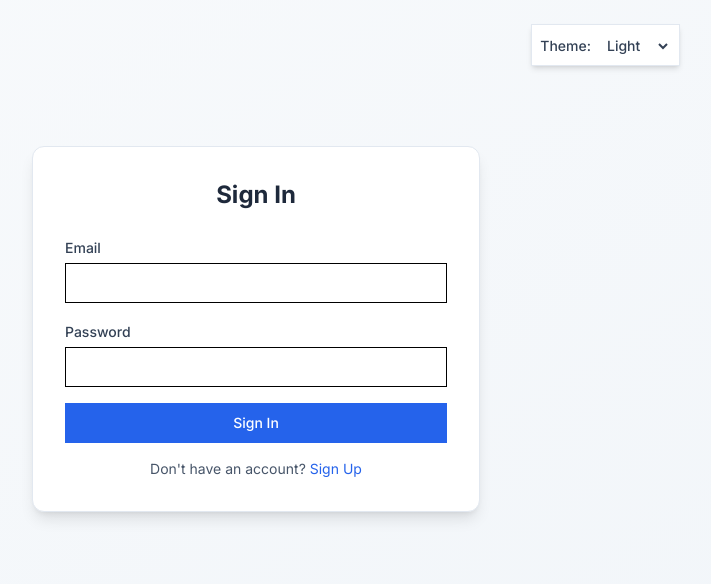
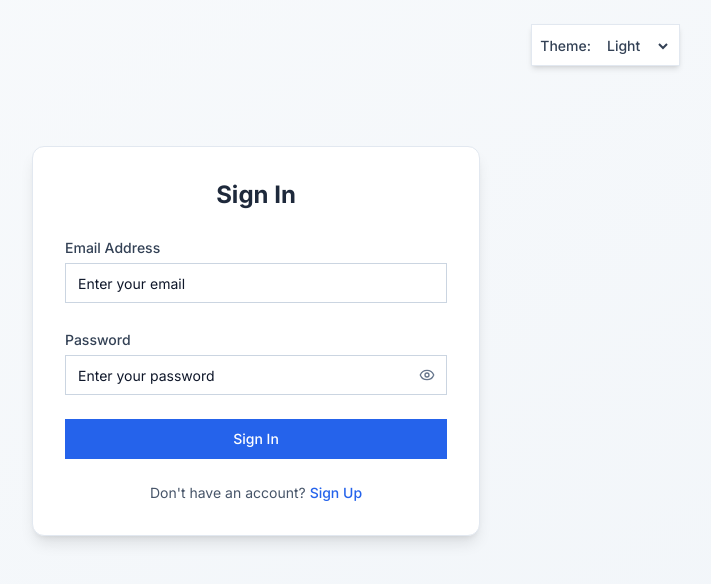
Before and after one commit to BrandBoulevard/email-safe-spotter-pro, a React (Vite) app: page /auth in a window 1280 px wide. Shown: the top 584 px of the page, without its empty margins (384-1095 px from the left). Built offline with nearby package versions, Linux system fonts and the light colour scheme.

Commit message:
Fix: Improve AuthForm UI/UX
- Improved password visibility by changing the input type to "password".
- Fixed contrast issues in AuthForm by adjusting text colors based on the selected theme.

```diff
--- a/src/components/AuthForm.tsx
+++ b/src/components/AuthForm.tsx
@@ -6,11 +6,13 @@ import { Input } from '@/components/ui/input';
 import { Label } from '@/components/ui/label';
 import { useTheme } from './ThemeProvider';
 import { useToast } from '@/hooks/use-toast';
+import { Eye, EyeOff } from 'lucide-react';
 
 export const AuthForm: React.FC = () => {
   const [isLogin, setIsLogin] = useState(true);
   const [email, setEmail] = useState('');
   const [password, setPassword] = useState('');
+  const [showPassword, setShowPassword] = useState(false);
   const [loading, setLoading] = useState(false);
   const { theme } = useTheme();
   const { toast } = useToast();
@@ -44,39 +46,78 @@ export const AuthForm: React.FC = () => {
   const getLabelClasses = () => {
     switch(theme) {
       case 'light':
-        return 'text-slate-700';
+        return 'text-slate-700 font-medium';
       case 'dark':
-        return 'text-slate-300';
+        return 'text-slate-300 font-medium';
       case 'hacker':
-        return 'text-green-400 font-mono';
+        return 'text-green-400 font-mono font-medium';
       default:
-        return 'text-slate-700';
+        return 'text-slate-700 font-medium';
+    }
+  };
+
+  const getInputClasses = () => {
+    switch(theme) {
+      case 'light':
+        return 'mt-1 bg-white text-slate-900 border-slate-300 focus:border-blue-500 focus:ring-blue-500';
+      case 'dark':
+        return 'mt-1 bg-slate-700 text-slate-100 border-slate-600 focus:border-blue-400 focus:ring-blue-400';
+      case 'hacker':
+        return 'mt-1 bg-gray-900 text-green-400 border-green-600 focus:border-green-400 focus:ring-green-400 font-mono';
+      default:
+        return 'mt-1 bg-white text-slate-900 border-slate-300 focus:border-blue-500 focus:ring-blue-500';
     }
   };
 
   const getButtonClasses = () => {
     switch(theme) {
       case 'light':
-        return 'w-full bg-blue-600 hover:bg-blue-700 text-white';
+        return 'w-full bg-blue-600 hover:bg-blue-700 text-white font-medium py-2.5';
       case 'dark':
-        return 'w-full bg-blue-600 hover:bg-blue-700 text-white';
+        return 'w-full bg-blue-600 hover:bg-blue-700 text-white font-medium py-2.5';
       case 'hacker':
-        return 'w-full bg-green-600 hover:bg-green-700 text-black font-mono';
+        return 'w-full bg-green-600 hover:bg-green-700 text-black font-mono font-medium py-2.5';
       default:
-        return 'w-full bg-blue-600 hover:bg-blue-700 text-white';
+        return 'w-full bg-blue-600 hover:bg-blue-700 text-white font-medium py-2.5';
     }
   };
 
   const getToggleClasses = () => {
     switch(theme) {
       case 'light':
-        return 'text-blue-600 hover:text-blue-800 cursor-pointer';
+        return 'text-blue-600 hover:text-blue-800 cursor-pointer font-medium';
       case 'dark':
-        return 'text-blue-400 hover:text-blue-300 cursor-pointer';
+        return 'text-blue-400 hover:text-blue-300 cursor-pointer font-medium';
       case 'hacker':
-        return 'text-green-400 hover:text-green-300 cursor-pointer font-mono';
+        return 'text-green-400 hover:text-green-300 cursor-pointer font-mono font-medium';
       default:
-        return 'text-blue-600 hover:text-blue-800 cursor-pointer';
+        return 'text-blue-600 hover:text-blue-800 cursor-pointer font-medium';
+    }
+  };
+
+  const getPasswordToggleClasses = () => {
+    switch(theme) {
+      case 'light':
+        return 'text-slate-500 hover:text-slate-700 cursor-pointer';
+      case 'dark':
+        return 'text-slate-400 hover:text-slate-200 cursor-pointer';
+      case 'hacker':
+        return 'text-green-500 hover:text-green-300 cursor-pointer';
+      default:
+        return 'text-slate-500 hover:text-slate-700 cursor-pointer';
+    }
+  };
+
+  const getDescriptionTextClasses = () => {
+    switch(theme) {
+      case 'light':
+        return 'text-slate-600';
+      case 'dark':
+        return 'text-slate-400';
+      case 'hacker':
+        return 'text-green-500 font-mono';
+      default:
+        return 'text-slate-600';
     }
   };
 
@@ -144,10 +185,10 @@ export const AuthForm: React.FC = () => {
         {isLogin ? 'Sign In' : 'Sign Up'}
       </h2>
 
-      <form onSubmit={handleAuth} className="space-y-4">
+      <form onSubmit={handleAuth} className="space-y-6">
         <div>
           <Label htmlFor="email" className={getLabelClasses()}>
-            Email
+            Email Address
           </Label>
           <Input
             id="email"
@@ -156,7 +197,8 @@ export const AuthForm: React.FC = () => {
             onChange={(e) => setEmail(e.target.value)}
             required
             disabled={loading}
-            className="mt-1"
+            className={getInputClasses()}
+            placeholder="Enter your email"
           />
         </div>
 
@@ -164,15 +206,30 @@ export const AuthForm: React.FC = () => {
           <Label htmlFor="password" className={getLabelClasses()}>
             Password
           </Label>
+          <div className="relative">
             <Input
               id="password"
-            type="password"
+              type={showPassword ? 'text' : 'password'}
               value={password}
               onChange={(e) => setPassword(e.target.value)}
               required
               disabled={loading}
-            className="mt-1"
+              className={getInputClasses()}
+              placeholder="Enter your password"
             />
+            <button
+              type="button"
+              onClick={() => setShowPassword(!showPassword)}
+              className={`absolute right-3 top-1/2 transform -translate-y-1/2 ${getPasswordToggleClasses()}`}
+              disabled={loading}
+            >
+              {showPassword ? (
+                <EyeOff className="h-4 w-4" />
+              ) : (
+                <Eye className="h-4 w-4" />
+              )}
+            </button>
+          </div>
         </div>
 
         <Button
@@ -184,8 +241,9 @@ export const AuthForm: React.FC = () => {
         </Button>
       </form>
 
-      <p className="mt-4 text-center text-sm">
-        <span className={theme === 'hacker' ? 'text-green-400 font-mono' : 'text-slate-600'}>
+      <div className="mt-6 text-center">
+        <p className="text-sm">
+          <span className={getDescriptionTextClasses()}>
             {isLogin ? "Don't have an account? " : "Already have an account? "}
           </span>
           <span
@@ -196,5 +254,6 @@ export const AuthForm: React.FC = () => {
           </span>
         </p>
       </div>
+    </div>
   );
 };
```
Lines whose indentation alone changed are shown as unchanged.
